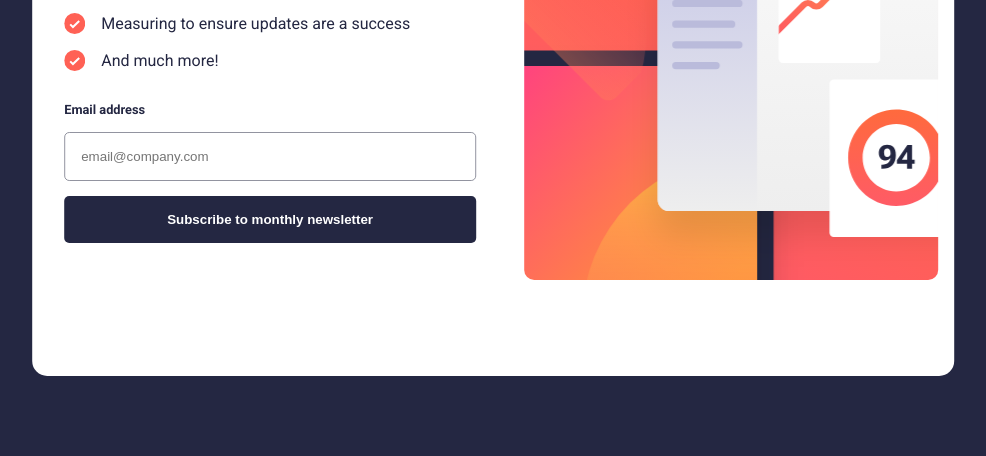
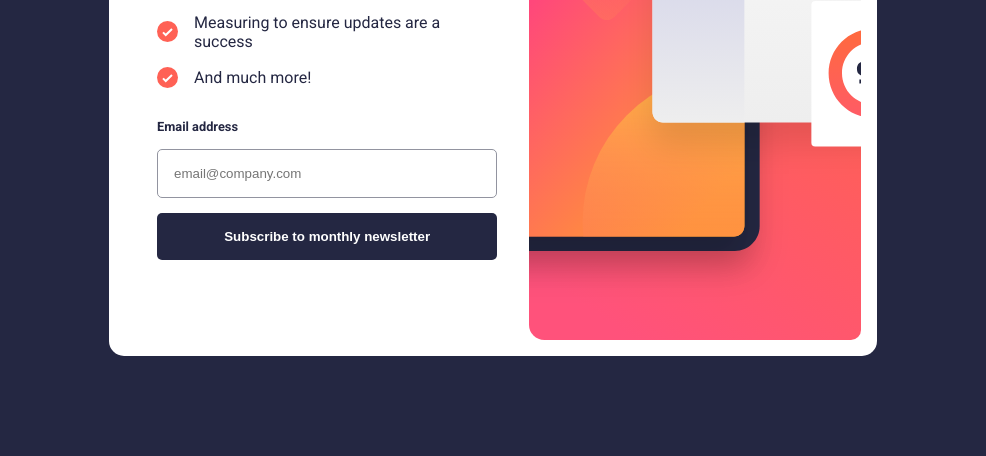
Before and after one commit to tonchi5/newsletter-signup, a plain HTML site: page index.html in a window 1536 px wide. Shown: the part 344-800 px from the top of the page, without its empty margins (275-1261 px from the left). Drawn offline with Linux system fonts and the light colour scheme.

Commit message:
modified css

```diff
--- a/styles.css
+++ b/styles.css
@@ -131,15 +131,15 @@ span{
 
 
 
-@media(min-width: 1440px){
+@media(min-width: 1400px){
     body{
         background-color: var(--DARKER);
     }
 
     .container{
         flex-direction: row-reverse;
-        width: 60%;
-        height: 80%;
+        width: 50%;
+        height: 75%;
         position: absolute;
         top: 50%;
         left: 50%;
@@ -151,13 +151,14 @@ span{
 
     .img-container{
         width: 50%;
-        height: 28rem;
+        height: 100%;
         border-radius: 10px;
         background-image: url('images/illustration-sign-up-desktop.svg');
     }
 
     main{
-        margin: 2rem 2rem 2rem 0;
+        padding: 2rem;
+        width: 60%;
     }
 
     .message{
@@ -165,11 +166,11 @@ span{
         display: flex;
         flex-direction: column;
         width: 30%;
-        height: 60%;
+        height: 65%;
         display: none;
     }
 
     .txt{
-        margin-top: 0;
+        margin-top: 2rem;
     }
 }
```
